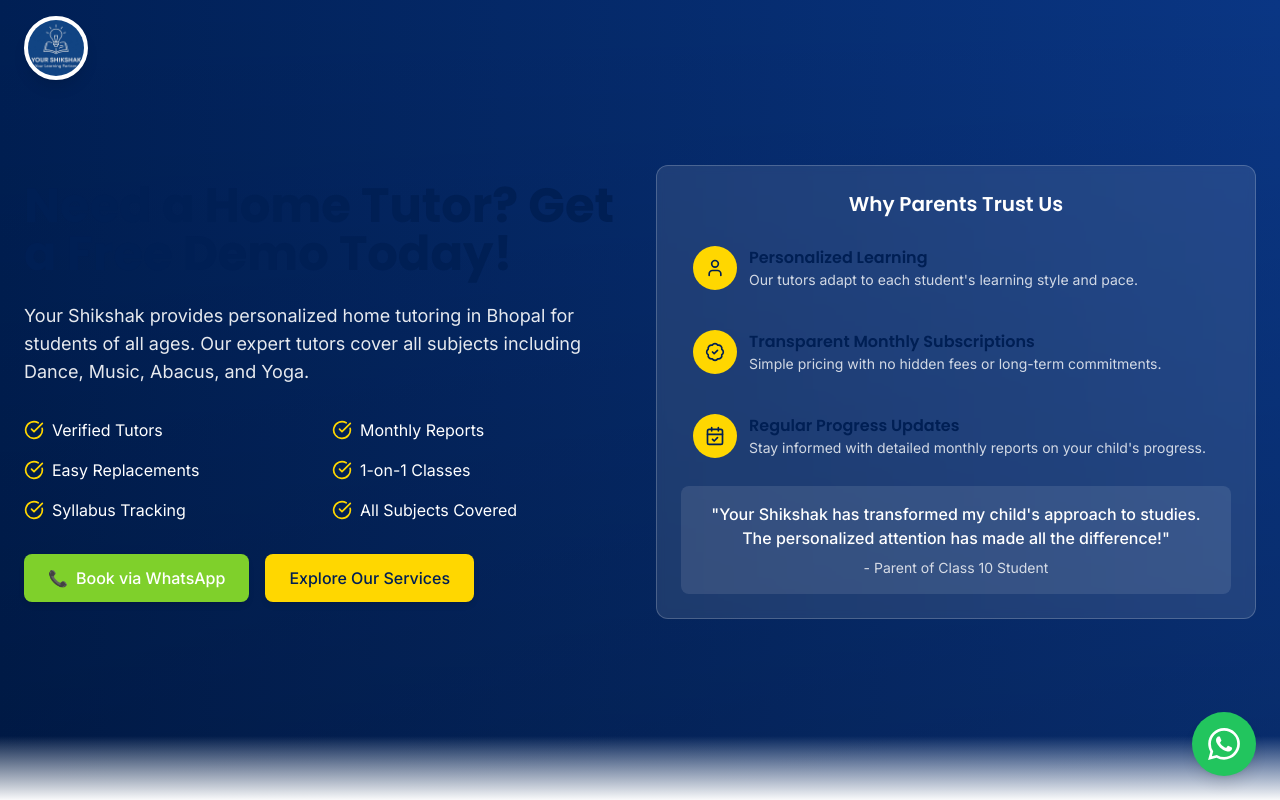
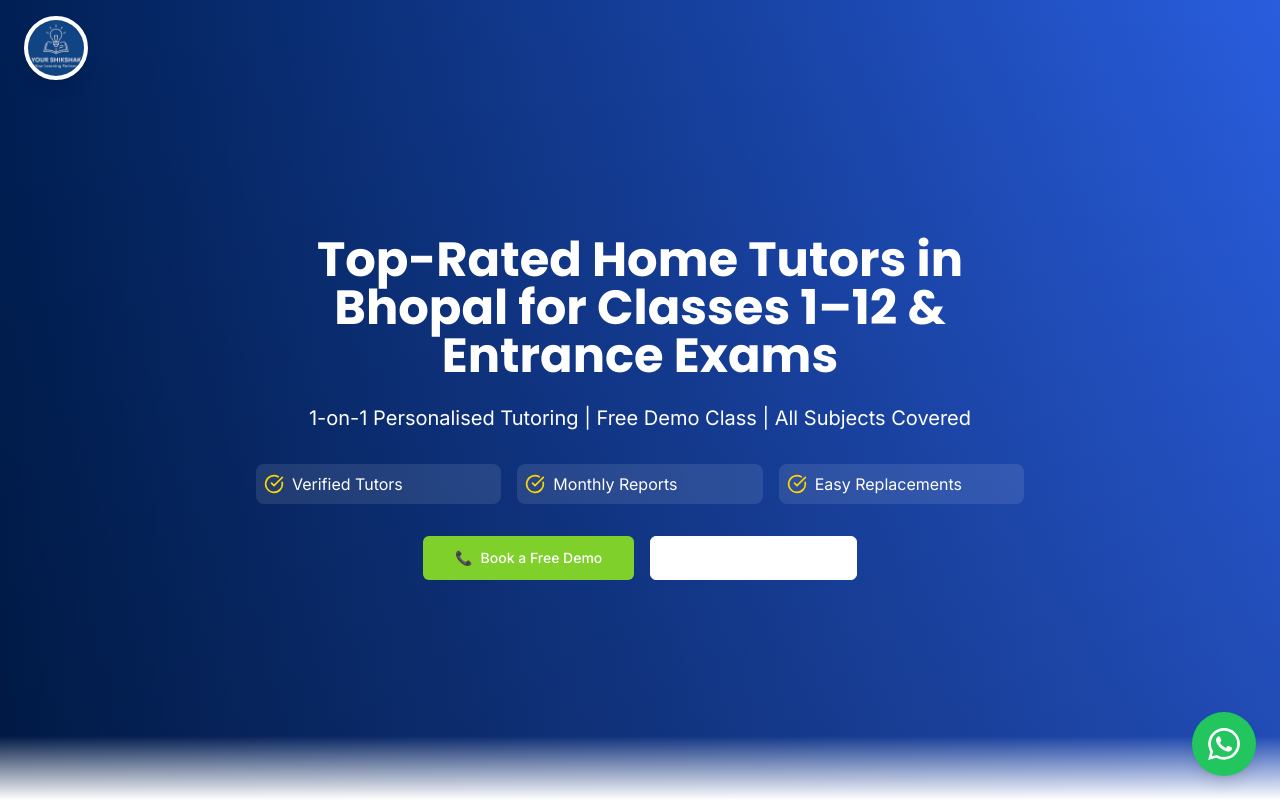
Before and after one commit to sukanyagoswami05/your-shishak.home-tutors-in-bhopal, a React (Vite) app: page / in a window 1280 px wide. Shown: the top 800 px of the page. Built offline with nearby package versions, Linux system fonts and the light colour scheme.

Commit message:
Fix: Improve HeroSection visibility and layout
Improved the visibility of the "Need a Home Tutor? Get a Free Demo Today!" section by adjusting colors and layout. Addressed concerns about the homepage's crowded appearance.

```diff
--- a/src/components/EnhancedHeroSection.tsx
+++ b/src/components/EnhancedHeroSection.tsx
@@ -1,6 +1,7 @@
 
 import React, { useEffect } from 'react';
 import { CheckCircle, User, CalendarCheck, BadgeCheck } from 'lucide-react';
+import { Button } from "@/components/ui/button";
 
 const EnhancedHeroSection = () => {
   useEffect(() => {
@@ -21,7 +22,7 @@ const EnhancedHeroSection = () => {
   return (
     <section
       id="home"
-      className="relative min-h-screen flex items-center pt-16 pb-20"
+      className="relative min-h-screen flex items-center pt-24 pb-20"
       style={{
         backgroundImage: 'linear-gradient(to right, #001F54, #0A3684)',
         backgroundSize: 'cover',
@@ -31,106 +32,117 @@ const EnhancedHeroSection = () => {
       <div className="absolute inset-0 bg-gradient-to-b from-transparent to-black/20"></div>
 
       <div className="container relative z-10">
-        <div className="grid grid-cols-1 lg:grid-cols-2 gap-8 items-center">
+        <div className="grid grid-cols-1 lg:grid-cols-2 gap-12 items-center">
           <div className="text-white">
-            <h1 className="heading-xl mb-6 animated-element" data-delay="200">
+            <h1 className="text-white heading-xl mb-6 animated-element" data-delay="200">
               Need a Home Tutor? Get a Free Demo Today!
             </h1>
 
-            <p className="text-white/90 text-lg mb-8 animated-element" data-delay="400">
+            <p className="text-white text-lg mb-8 animated-element" data-delay="400">
               Your Shikshak provides personalized home tutoring in Bhopal for students of all ages. Our expert tutors cover all subjects including Dance, Music, Abacus, and Yoga.
             </p>
 
             <div className="grid grid-cols-2 gap-4 mb-8 animated-element" data-delay="600">
-              <div className="flex items-center gap-2 group">
+              <div className="flex items-center gap-2 group bg-white/10 p-2 rounded-lg hover:bg-white/20 transition-all">
                 <CheckCircle className="h-5 w-5 text-shikshak-yellow group-hover:scale-110 transition-transform" />
                 <span>Verified Tutors</span>
               </div>
 
-              <div className="flex items-center gap-2 group">
+              <div className="flex items-center gap-2 group bg-white/10 p-2 rounded-lg hover:bg-white/20 transition-all">
                 <CheckCircle className="h-5 w-5 text-shikshak-yellow group-hover:scale-110 transition-transform" />
                 <span>Monthly Reports</span>
               </div>
 
-              <div className="flex items-center gap-2 group">
+              <div className="flex items-center gap-2 group bg-white/10 p-2 rounded-lg hover:bg-white/20 transition-all">
                 <CheckCircle className="h-5 w-5 text-shikshak-yellow group-hover:scale-110 transition-transform" />
                 <span>Easy Replacements</span>
               </div>
 
-              <div className="flex items-center gap-2 group">
+              <div className="flex items-center gap-2 group bg-white/10 p-2 rounded-lg hover:bg-white/20 transition-all">
                 <CheckCircle className="h-5 w-5 text-shikshak-yellow group-hover:scale-110 transition-transform" />
                 <span>1-on-1 Classes</span>
               </div>
 
-              <div className="flex items-center gap-2 group">
+              <div className="flex items-center gap-2 group bg-white/10 p-2 rounded-lg hover:bg-white/20 transition-all">
                 <CheckCircle className="h-5 w-5 text-shikshak-yellow group-hover:scale-110 transition-transform" />
                 <span>Syllabus Tracking</span>
               </div>
 
-              <div className="flex items-center gap-2 group">
+              <div className="flex items-center gap-2 group bg-white/10 p-2 rounded-lg hover:bg-white/20 transition-all">
                 <CheckCircle className="h-5 w-5 text-shikshak-yellow group-hover:scale-110 transition-transform" />
                 <span>All Subjects Covered</span>
               </div>
             </div>
 
             <div className="flex flex-col sm:flex-row gap-4 animated-element" data-delay="800">
-              <a
-                href="https://wa.me/9244947668?text=Hi%20Your%20Shikshak%20Team%20%F0%9F%91%8B%2C%20I%27m%20looking%20for%20a%20tutor.%20Details%3A%0AStudent%20Name%3A%20%0AClass%3A%20%0ASubjects%3A%20%0AMale%2FFemale%20Preference%3A%20%0ALocation%3A%20%0AGoogle%20Maps%20Link%3A%20%0AContact%20Number%3A%20"
-                className="btn-primary"
-                target="_blank"
-                rel="noopener noreferrer"
+              <Button
+                className="bg-shikshak-green text-white hover:bg-shikshak-green/90"
+                size="lg"
+                onClick={() => {
+                  window.open("https://wa.me/9244947668?text=Hi%20Your%20Shikshak%20Team%20%F0%9F%91%8B%2C%20I%27m%20looking%20for%20a%20tutor.%20Details%3A%0AStudent%20Name%3A%20%0AClass%3A%20%0ASubjects%3A%20%0AMale%2FFemale%20Preference%3A%20%0ALocation%3A%20%0AGoogle%20Maps%20Link%3A%20%0AContact%20Number%3A%20", "_blank");
+                }}
               >
                 <span>📞</span> Book via WhatsApp
-              </a>
+              </Button>
 
-              <a href="#services" className="btn-secondary">
+              <Button
+                variant="outline"
+                className="text-white border-white hover:bg-white/20"
+                size="lg"
+                onClick={() => {
+                  const element = document.getElementById('services');
+                  if (element) {
+                    element.scrollIntoView({ behavior: 'smooth' });
+                  }
+                }}
+              >
                 Explore Our Services
-              </a>
+              </Button>
             </div>
           </div>
 
-          <div className="bg-white/10 backdrop-blur-sm p-6 rounded-xl border border-white/20 animated-element" data-delay="1000">
-            <h3 className="text-xl font-semibold mb-4 text-white text-center">Why Parents Trust Us</h3>
+          <div className="bg-white/5 backdrop-blur-sm p-6 rounded-xl border border-white/20 animated-element shadow-lg" data-delay="1000">
+            <h3 className="text-2xl font-semibold mb-6 text-white text-center">Why Parents Trust Us</h3>
 
             <div className="space-y-4">
-              <div className="flex items-start gap-3 text-white group hover:bg-white/10 p-3 rounded-lg transition-colors">
+              <div className="flex items-start gap-4 text-white group hover:bg-white/10 p-4 rounded-lg transition-colors">
                 <div className="bg-shikshak-yellow p-3 rounded-full group-hover:scale-110 transition-transform">
                   <User className="h-5 w-5 text-shikshak-blue" />
                 </div>
                 <div>
                   <h4 className="font-semibold">Personalized Learning</h4>
-                  <p className="text-white/80 text-sm">Our tutors adapt to each student's learning style and pace.</p>
+                  <p className="text-white/90 text-sm">Our tutors adapt to each student's learning style and pace.</p>
                 </div>
               </div>
 
-              <div className="flex items-start gap-3 text-white group hover:bg-white/10 p-3 rounded-lg transition-colors">
+              <div className="flex items-start gap-4 text-white group hover:bg-white/10 p-4 rounded-lg transition-colors">
                 <div className="bg-shikshak-yellow p-3 rounded-full group-hover:scale-110 transition-transform">
                   <BadgeCheck className="h-5 w-5 text-shikshak-blue" />
                 </div>
                 <div>
                   <h4 className="font-semibold">Transparent Monthly Subscriptions</h4>
-                  <p className="text-white/80 text-sm">Simple pricing with no hidden fees or long-term commitments.</p>
+                  <p className="text-white/90 text-sm">Simple pricing with no hidden fees or long-term commitments.</p>
                 </div>
               </div>
 
-              <div className="flex items-start gap-3 text-white group hover:bg-white/10 p-3 rounded-lg transition-colors">
+              <div className="flex items-start gap-4 text-white group hover:bg-white/10 p-4 rounded-lg transition-colors">
                 <div className="bg-shikshak-yellow p-3 rounded-full group-hover:scale-110 transition-transform">
                   <CalendarCheck className="h-5 w-5 text-shikshak-blue" />
                 </div>
                 <div>
                   <h4 className="font-semibold">Regular Progress Updates</h4>
-                  <p className="text-white/80 text-sm">Stay informed with detailed monthly reports on your child's progress.</p>
+                  <p className="text-white/90 text-sm">Stay informed with detailed monthly reports on your child's progress.</p>
                 </div>
               </div>
+            </div>
 
-              <div className="mt-6 bg-white/10 p-4 rounded-lg group hover:bg-white/20 transition-colors">
-                <p className="text-white text-center font-medium group-hover:scale-105 transition-transform">
-                  "Your Shikshak has transformed my child's approach to studies. The personalized attention has made all the difference!"
-                </p>
-                <p className="text-white/80 text-center text-sm mt-2">
-                  - Parent of Class 10 Student
-                </p>
-              </div>
+            <div className="mt-6 bg-white/10 p-4 rounded-lg border border-white/10 hover:bg-white/20 transition-colors">
+              <p className="text-white text-center font-medium italic">
+                "Your Shikshak has transformed my child's approach to studies. The personalized attention has made all the difference!"
+              </p>
+              <p className="text-white/80 text-center text-sm mt-2">
+                - Parent of Class 10 Student
+              </p>
             </div>
           </div>
         </div>
--- a/src/components/HeroSection.tsx
+++ b/src/components/HeroSection.tsx
@@ -1,14 +1,15 @@
 
 import React from 'react';
-import { Phone } from 'lucide-react';
+import { CheckCircle } from 'lucide-react';
+import { Button } from "@/components/ui/button";
 
 const HeroSection = () => {
   return (
     <section
       id="home"
-      className="relative min-h-screen flex items-center pt-16 pb-20"
+      className="relative min-h-screen flex items-center pt-24 pb-20"
       style={{
-        backgroundImage: 'linear-gradient(to right, #0638B5, #295DDE)',
+        backgroundImage: 'linear-gradient(to right, #001F54, #295DDE)',
         backgroundSize: 'cover',
         backgroundPosition: 'center',
       }}
@@ -17,28 +18,53 @@ const HeroSection = () => {
 
       <div className="container relative z-10">
         <div className="max-w-3xl mx-auto text-center">
-          <h1 className="text-white heading-xl mb-6">
+          <h1 className="text-white heading-xl mb-6 animated-element" data-delay="200">
             Top-Rated Home Tutors in Bhopal for Classes 1–12 & Entrance Exams
           </h1>
 
-          <p className="text-white/90 text-lg md:text-xl mb-8">
+          <p className="text-white text-lg md:text-xl mb-8 animated-element" data-delay="400">
             1-on-1 Personalised Tutoring | Free Demo Class | All Subjects Covered
           </p>
 
-          <div className="flex flex-col sm:flex-row gap-4 justify-center">
-            <a
-              href="https://wa.me/9244947668?text=Hi%20Your%20Shikshak!%20I%20am%20interested%20in%20a%20demo%20class.%20Here%20are%20my%20details:%0AName%3A%20%0AClass%3A%20%0ASubject%3A%20%0ACity%3A%20"
-              className="btn-primary"
-              target="_blank"
-              rel="noopener noreferrer"
+          <div className="grid grid-cols-2 md:grid-cols-3 gap-4 mb-8 animated-element" data-delay="600">
+            <div className="flex items-center gap-2 group bg-white/10 p-2 rounded-lg hover:bg-white/20 transition-all">
+              <CheckCircle className="h-5 w-5 text-shikshak-yellow" />
+              <span className="text-white">Verified Tutors</span>
+            </div>
+            <div className="flex items-center gap-2 group bg-white/10 p-2 rounded-lg hover:bg-white/20 transition-all">
+              <CheckCircle className="h-5 w-5 text-shikshak-yellow" />
+              <span className="text-white">Monthly Reports</span>
+            </div>
+            <div className="flex items-center gap-2 group bg-white/10 p-2 rounded-lg hover:bg-white/20 transition-all">
+              <CheckCircle className="h-5 w-5 text-shikshak-yellow" />
+              <span className="text-white">Easy Replacements</span>
+            </div>
+          </div>
+
+          <div className="flex flex-col sm:flex-row gap-4 justify-center animated-element" data-delay="800">
+            <Button
+              className="bg-shikshak-green text-white hover:bg-shikshak-green/90"
+              size="lg"
+              onClick={() => {
+                window.open("https://wa.me/9244947668?text=Hi%20Your%20Shikshak!%20I%20am%20interested%20in%20a%20demo%20class.%20Here%20are%20my%20details:%0AName%3A%20%0AClass%3A%20%0ASubject%3A%20%0ACity%3A%20", "_blank");
+              }}
             >
-              <Phone size={18} />
-              Book a Free Demo
-            </a>
+              <span>📞</span> Book a Free Demo
+            </Button>
 
-            <a href="#services" className="btn-secondary">
+            <Button
+              variant="outline"
+              className="text-white border-white hover:bg-white/20"
+              size="lg"
+              onClick={() => {
+                const element = document.getElementById('services');
+                if (element) {
+                  element.scrollIntoView({ behavior: 'smooth' });
+                }
+              }}
+            >
               Explore Our Services
-            </a>
+            </Button>
           </div>
         </div>
       </div>
--- a/src/index.css
+++ b/src/index.css
@@ -1,3 +1,4 @@
+
 @import url('https://fonts.googleapis.com/css2?family=Inter:wght@300;400;500;600;700&family=Poppins:wght@400;500;600;700&display=swap');
 
 @tailwind base;
--- a/src/pages/Index.tsx
+++ b/src/pages/Index.tsx
@@ -1,7 +1,7 @@
 
 import React, { useEffect } from 'react';
 import Navbar from '../components/Navbar';
-import EnhancedHeroSection from '../components/EnhancedHeroSection';
+import HeroSection from '../components/HeroSection';
 import WhyChooseUs from '../components/WhyChooseUs';
 import ServicesSection from '../components/ServicesSection';
 import Testimonials from '../components/Testimonials';
@@ -53,7 +53,7 @@ const Index = () => {
     <div className="flex flex-col min-h-screen">
       <Navbar />
       <main className="flex-grow">
-        <EnhancedHeroSection />
+        <HeroSection />
         <WhyChooseUs />
         <ServicesSection />
         <Testimonials />
```
